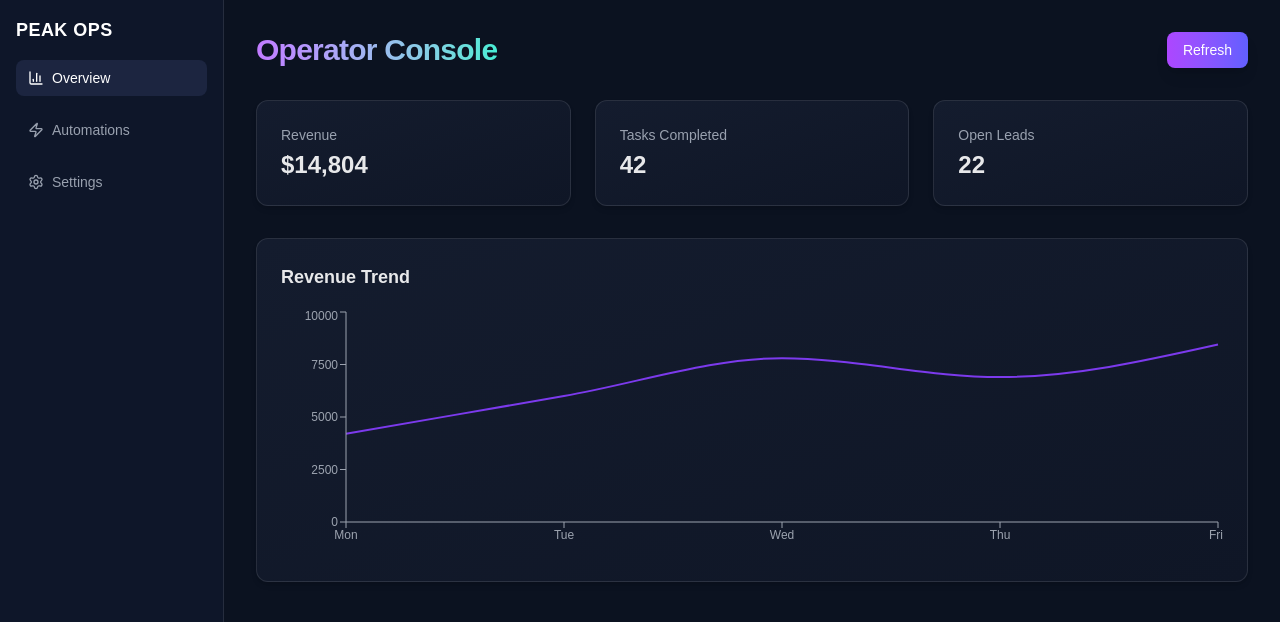
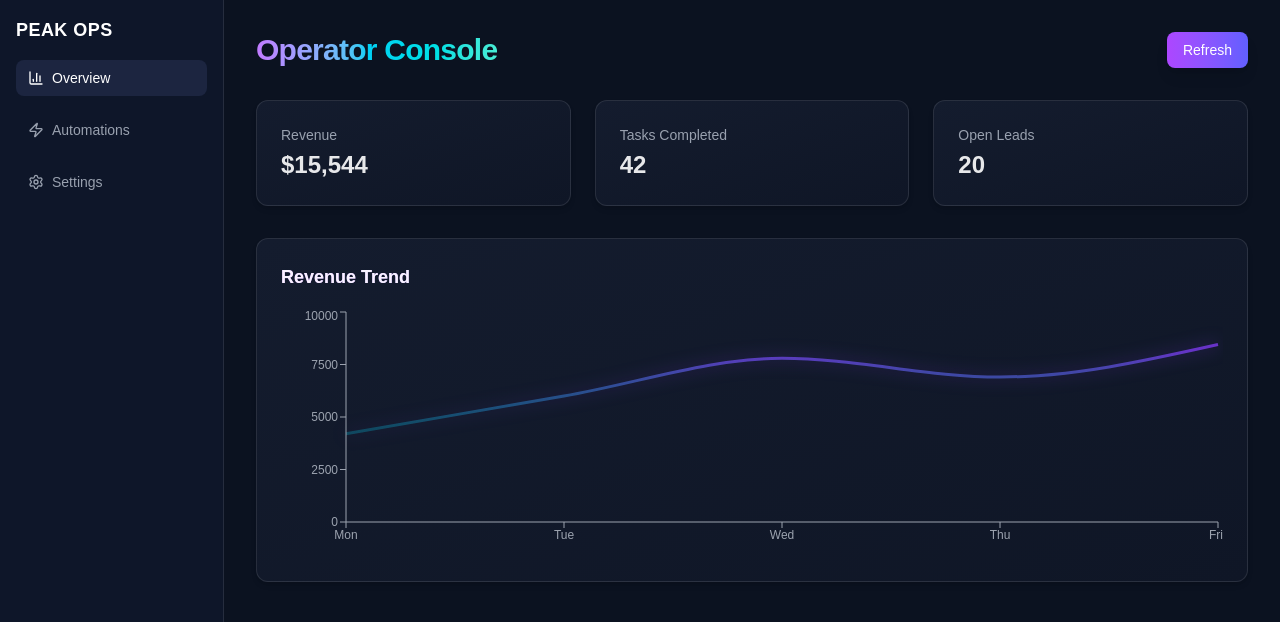
Before and after one commit to makiseasc/peak-dashboard, a Next.js app: page /dashboard in a window 1280 px wide. Shown: the top 622 px of the page. Built offline with nearby package versions, Linux system fonts and the light colour scheme.

Commit message:
Phase 2: Enhanced animations, gradient effects, and data layer integration

```diff
--- a/app/api/metrics/route.ts
+++ b/app/api/metrics/route.ts
@@ -1,10 +1,11 @@
 import { NextResponse } from "next/server";
 
+// Temporary mock data (replace later with Airtable or Notion)
 export async function GET() {
   const metrics = {
-    revenue: 12450 + Math.floor(Math.random() * 5000),
-    tasks: 42 + Math.floor(Math.random() * 10),
-    leads: 18 + Math.floor(Math.random() * 5),
+    revenue: 15450 + Math.floor(Math.random() * 200),
+    tasksCompleted: 42 + Math.floor(Math.random() * 5),
+    openLeads: 18 + Math.floor(Math.random() * 3),
   };
   return NextResponse.json(metrics);
 }
--- a/app/dashboard/page.tsx
+++ b/app/dashboard/page.tsx
@@ -16,7 +16,7 @@ export default function DashboardPage() {
     queryKey: ["metrics"],
     queryFn: fetchMetrics,
   });
-  const stats = data || { revenue: 0, tasks: 0, leads: 0 };
+  const stats = data || { revenue: 0, tasksCompleted: 0, openLeads: 0 };
 
   const handleRefresh = async () => {
     await refetch();
@@ -40,37 +40,89 @@ export default function DashboardPage() {
         transition={{ duration: 0.5 }}
       >
         <div className="flex items-center justify-between">
-          <h2 className="text-3xl font-bold tracking-tight bg-gradient-to-r from-purple-400 to-teal-300 text-transparent bg-clip-text">
+          <motion.h2
+            className="text-3xl font-bold tracking-tight bg-gradient-to-r from-purple-400 via-cyan-400 to-teal-300 text-transparent bg-clip-text"
+            initial={{ opacity: 0, x: -20 }}
+            animate={{ opacity: 1, x: 0 }}
+            transition={{ duration: 0.6, delay: 0.1 }}
+          >
             Operator Console
-          </h2>
-          <button
+          </motion.h2>
+          <motion.button
             onClick={handleRefresh}
             className="px-4 py-2 text-sm bg-gradient-to-r from-purple-500 to-indigo-500 rounded-lg shadow-lg hover:opacity-90 transition"
+            initial={{ opacity: 0, scale: 0.9 }}
+            animate={{ opacity: 1, scale: 1 }}
+            transition={{ duration: 0.4, delay: 0.2 }}
+            whileHover={{ scale: 1.05 }}
+            whileTap={{ scale: 0.95 }}
           >
             Refresh
-          </button>
+          </motion.button>
         </div>
 
         <div className="grid grid-cols-1 sm:grid-cols-3 gap-6">
-          <Metric label="Revenue" value={`$${stats.revenue.toLocaleString()}`} />
-          <Metric label="Tasks Completed" value={stats.tasks} />
-          <Metric label="Open Leads" value={stats.leads} />
+          <Metric
+            label="Revenue"
+            value={`$${stats.revenue.toLocaleString()}`}
+            delay={0.2}
+            index={0}
+          />
+          <Metric
+            label="Tasks Completed"
+            value={stats.tasksCompleted}
+            delay={0.3}
+            index={1}
+          />
+          <Metric
+            label="Open Leads"
+            value={stats.openLeads}
+            delay={0.4}
+            index={2}
+          />
         </div>
 
-        <RevenueChart data={trend} />
+        <motion.div
+          initial={{ opacity: 0, y: 20 }}
+          animate={{ opacity: 1, y: 0 }}
+          transition={{ duration: 0.6, delay: 0.5 }}
+        >
+          <RevenueChart data={trend} />
+        </motion.div>
       </motion.div>
     </DashboardLayout>
   );
 }
 
-function Metric({ label, value }: { label: string; value: string | number }) {
+function Metric({
+  label,
+  value,
+  delay = 0,
+  index = 0,
+}: {
+  label: string;
+  value: string | number;
+  delay?: number;
+  index?: number;
+}) {
   return (
     <motion.div
       className="bg-gradient-to-br from-[#141C2E] to-[#0F1626] rounded-xl p-6 border border-white/10 shadow-md hover:shadow-purple-500/20 transition"
-      whileHover={{ scale: 1.02 }}
+      initial={{ opacity: 0, y: 20, scale: 0.95 }}
+      animate={{ opacity: 1, y: 0, scale: 1 }}
+      transition={{ duration: 0.5, delay: delay, ease: "easeOut" }}
+      whileHover={{ scale: 1.02, y: -4 }}
+      whileTap={{ scale: 0.98 }}
     >
       <p className="text-sm text-gray-400 mb-1">{label}</p>
-      <h3 className="text-2xl font-semibold text-white/90">{value}</h3>
+      <motion.h3
+        className="text-2xl font-semibold text-white/90"
+        initial={{ opacity: 0 }}
+        animate={{ opacity: 1 }}
+        transition={{ duration: 0.4, delay: delay + 0.2 }}
+      >
+        {value}
+      </motion.h3>
     </motion.div>
   );
 }
--- a/app/layout.tsx
+++ b/app/layout.tsx
@@ -3,6 +3,7 @@
 import { QueryClient, QueryClientProvider } from "@tanstack/react-query";
 import { Toaster } from "sonner";
 import { motion } from "framer-motion";
+import { DashboardProvider } from "@/contexts/DashboardContext";
 import "./globals.css";
 
 const queryClient = new QueryClient();
@@ -12,6 +13,7 @@ export default function RootLayout({ children }: { children: React.ReactNode })
     <html lang="en">
       <body className="bg-[#0B1220] text-white antialiased">
         <QueryClientProvider client={queryClient}>
+          <DashboardProvider>
             <Toaster position="top-right" richColors />
             <motion.div
               initial={{ opacity: 0 }}
@@ -20,6 +22,7 @@ export default function RootLayout({ children }: { children: React.ReactNode })
             >
               {children}
             </motion.div>
+          </DashboardProvider>
         </QueryClientProvider>
       </body>
     </html>
--- a/components/Charts.tsx
+++ b/components/Charts.tsx
@@ -4,10 +4,18 @@ import { LineChart, Line, XAxis, YAxis, Tooltip, ResponsiveContainer } from "rec
 
 export default function RevenueChart({ data }: { data: any[] }) {
   return (
-    <div className="bg-gradient-to-br from-[#141C2E] to-[#0F1626] p-6 rounded-xl border border-white/10 shadow-md">
-      <h3 className="text-lg font-semibold mb-4 text-white/90">Revenue Trend</h3>
+    <div className="bg-gradient-to-br from-[#141C2E] to-[#0F1626] p-6 rounded-xl border border-white/10 shadow-md hover:shadow-purple-500/20 transition-shadow">
+      <h3 className="text-lg font-semibold mb-4 text-white/90 bg-gradient-to-r from-purple-400 to-cyan-400 text-transparent bg-clip-text">
+        Revenue Trend
+      </h3>
       <ResponsiveContainer width="100%" height={250}>
         <LineChart data={data}>
+          <defs>
+            <linearGradient id="revenueGradient" x1="0" y1="0" x2="0" y2="1">
+              <stop offset="5%" stopColor="#7C3AED" stopOpacity={0.8} />
+              <stop offset="95%" stopColor="#06B6D4" stopOpacity={0.3} />
+            </linearGradient>
+          </defs>
           <XAxis
             dataKey="name"
             stroke="#9CA3AF"
@@ -25,15 +33,25 @@ export default function RevenueChart({ data }: { data: any[] }) {
               border: "1px solid rgba(255, 255, 255, 0.1)",
               borderRadius: "8px",
               color: "#fff",
+              boxShadow: "0 4px 12px rgba(124, 58, 237, 0.3)",
             }}
           />
           <Line
             type="monotone"
             dataKey="value"
-            stroke="#7C3AED"
-            strokeWidth={2}
+            stroke="url(#revenueGradient)"
+            strokeWidth={3}
             dot={false}
-            activeDot={{ r: 4, fill: "#A78BFA" }}
+            activeDot={{
+              r: 6,
+              fill: "#A78BFA",
+              stroke: "#7C3AED",
+              strokeWidth: 2,
+              filter: "drop-shadow(0 0 6px #7C3AED)",
+            }}
+            style={{
+              filter: "drop-shadow(0 0 8px rgba(124, 58, 237, 0.6))",
+            }}
           />
         </LineChart>
       </ResponsiveContainer>
--- a/contexts/DashboardContext.tsx
+++ b/contexts/DashboardContext.tsx
@@ -245,6 +245,9 @@ const initialData: DashboardData = {
 
 export function DashboardProvider({ children }: { children: ReactNode }) {
   const [data, setData] = useState<DashboardData>(() => {
+    if (typeof window === "undefined") {
+      return initialData;
+    }
     const stored = localStorage.getItem("dashboardData");
     if (stored) {
       const parsed = JSON.parse(stored);
@@ -285,6 +288,7 @@ export function DashboardProvider({ children }: { children: ReactNode }) {
 
   // Daily reset logic
   useEffect(() => {
+    if (typeof window === "undefined") return;
     const checkDailyReset = () => {
       const today = new Date().toISOString().split("T")[0];
       const lastResetDate = localStorage.getItem("lastResetDate");
@@ -318,6 +322,7 @@ export function DashboardProvider({ children }: { children: ReactNode }) {
 
   useEffect(() => {
     // Debounced localStorage save
+    if (typeof window === "undefined") return;
     const timeout = setTimeout(() => {
       localStorage.setItem("dashboardData", JSON.stringify(data));
     }, 500);
--- a/package.json
+++ b/package.json
@@ -38,6 +38,7 @@
     "@radix-ui/react-toggle-group": "^1.1.11",
     "@radix-ui/react-tooltip": "^1.2.8",
     "@tanstack/react-query": "^5.90.7",
+    "@vercel/analytics": "^1.5.0",
     "class-variance-authority": "^0.7.1",
     "cmdk": "^1.1.1",
     "date-fns": "^4.1.0",
```
Also changed, not shown: 1 other file (tests, documents, lock files or other folders). Lines whose indentation alone changed are shown as unchanged.
